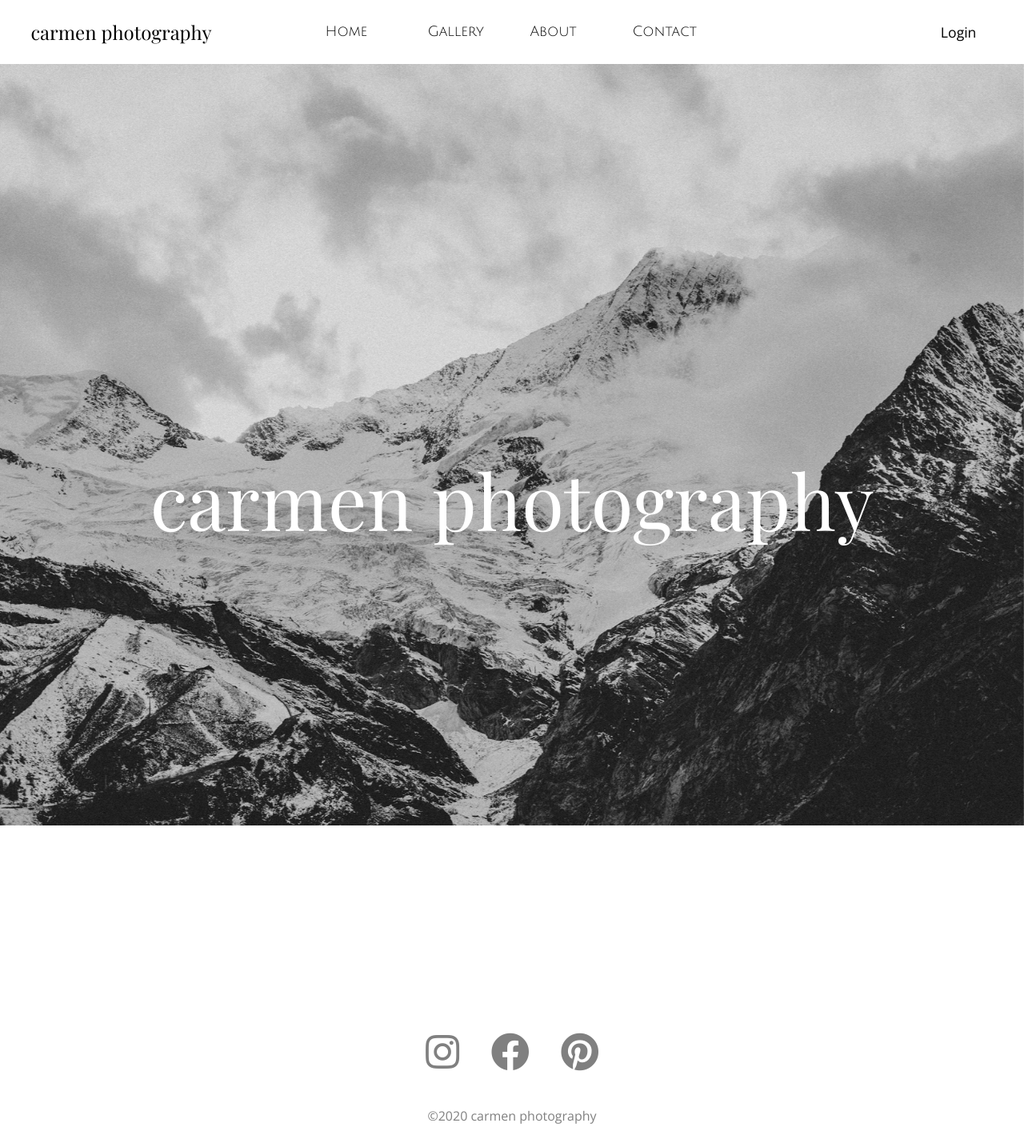
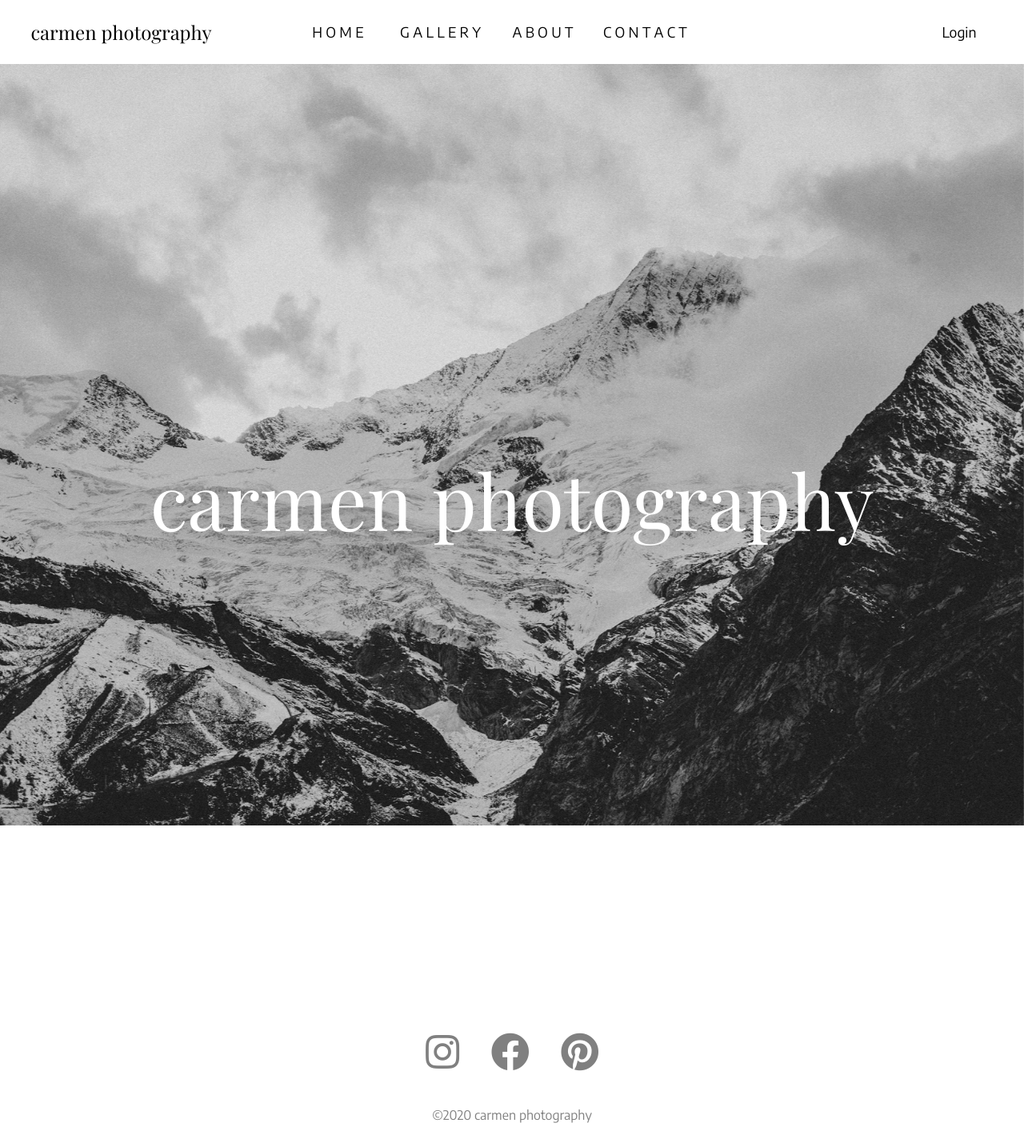
Before and after one commit to StefanBa/carmenphotography, a Flask app: page / in a window 1280 px wide. Shown: the whole page at 80% size. Run offline with Flask 2, Linux system fonts and the light colour scheme; some libraries are stand-ins or nearby versions; some web fonts are replaced.

Commit message:
changed fonts

```diff
--- a/static/css/style.css
+++ b/static/css/style.css
@@ -1,5 +1,7 @@
 @import url("https://fonts.googleapis.com/css2?family=Open+Sans:ital,wght@0,300;0,400;0,600;0,700;0,800;1,300;1,400;1,600;1,700;1,800&display=swap");
 @import url("https://fonts.googleapis.com/css2?family=Julius+Sans+One&family=Marcellus+SC&family=Playfair+Display&family=Poiret+One&display=swap");
+@import url("https://fonts.googleapis.com/css2?family=Merriweather:wght@300&display=swap");
+@import url("https://fonts.googleapis.com/css2?family=Encode+Sans:wght@200;300;400&family=Roboto+Mono:wght@100;200;300&display=swap");
 
 /* scrolling: https://www.youtube.com/watch?time_continue=187&v=ln5BWnYMSQA&feature=emb_logo */
 
@@ -9,11 +11,11 @@ font-family: 'Julius Sans One', sans-serif;
 font-family: 'Marcellus SC', serif;*/
 
 :root {
-  --fontLogo: "Playfair Display", serif;
-  --fontLogoSize: 3vh;
-  --fontNav: "Julius Sans One", sans-serif;
-  --fontButton: "Open Sans", sans-serif;
-  --fontPage: "Open Sans", sans-serif;
+  --fontLogo: "Playfair Display", sans-serif;
+  --fontPage: "Encode Sans", sans-serif;
+  /* --fontPage: "Roboto Mono", sans-serif; */
+  --fontNav: var(--fontPage);
+  /* --fontNav: "Open Sans", sans-serif; */
   --transitionNav: all 0.5s ease 0s;
   --pageHeight: 130vh;
   --navHeight: 10vh;
@@ -27,7 +29,7 @@ font-family: 'Marcellus SC', serif;*/
   margin: 0;
   padding: 0;
   font-weight: 400;
-  font-family: var(--fontButton);
+  font-family: var(--fontPage);
   -webkit-text-size-adjust: 100%;
   /* -webkit-transform: translatez(0); */
 }
@@ -138,7 +140,7 @@ nav li a {
   line-height: var(--navHeightMobile);
   padding: 0 3rem;
   font-family: var(--fontNav);
-  font-size: calc(var(--navHeightMobile) * 0.2);
+  font-size: calc(var(--navHeightMobile) * 0.17);
   text-decoration: none;
   color: black;
   z-index: 2;
@@ -173,7 +175,7 @@ nav li a {
   color: black;
   line-height: var(--headerHeight);
   font-family: var(--fontNav);
-  font-size: calc(var(--navHeightMobile) * 0.2);
+  font-size: calc(var(--navHeightMobile) * 0.17);
   /* border: 3px solid yellow; */
 }
 
@@ -208,7 +210,6 @@ nav li a {
 .subtitle {
   transform: translateY(-5vh);
   font-size: 2rem;
-  font-family: var(--fontPage);
   /* border: 3px solid black; */
 }
 
@@ -316,7 +317,6 @@ footer {
   display: flex;
   justify-content: space-around;
   align-items: center;
-
   /* border: 3px solid blue; */
 }
 
@@ -348,7 +348,6 @@ footer {
     padding: 0.4vh 1.5vw;
     border-radius: 2.4vh;
     font-size: 1.1rem;
-    font-family: var(--fontButton);
     background: none;
     border: 2px solid white;
     cursor: pointer;
@@ -377,7 +376,7 @@ footer {
     width: 10vw;
     height: auto;
     text-align: center;
-    font-size: 1.1rem;
+    padding: 0 0;
     height: var(--navHeight);
     line-height: var(--navHeight);
     line-height: var(--navHeight);
--- a/templates/base.html
+++ b/templates/base.html
@@ -22,10 +22,10 @@
           <a href="/">carmen photography</a>
         </div>
         <ul>
-          <li><a href="/">Home</a></li>
-          <li><a href="/gallery/">Gallery</a></li>
-          <li><a href="/about/">About</a></li>
-          <li><a href="/contact/">Contact</a></li>
+          <li><a href="/">H O M E</a></li>
+          <li><a href="/gallery/">G A L L E R Y</a></li>
+          <li><a href="/about/">A B O U T</a></li>
+          <li><a href="/contact/">C O N T A C T</a></li>
         </ul>
         <div class="side bt">
           <button type="button">Login</button>
--- a/templates/gallery.html
+++ b/templates/gallery.html
@@ -1,13 +1,13 @@
 {% extends 'base.html'%} {%block head%} <title>carmen photography - gallery</title> {%endblock%} {%block nav%}
 <div class="subnav">
   <div class="item wedding">
-    <a href="#">Wedding</a>
+    <a href="#">W E D D I N G</a>
   </div>
   <div class="item people">
-    <a href="#">People</a>
+    <a href="#">P E O P L E</a>
   </div>
   <div class="item world">
-    <a href="#">World</a>
+    <a href="#">W O R L D</a>
   </div>
 </div>
 {%endblock%} {%block body%}
```
